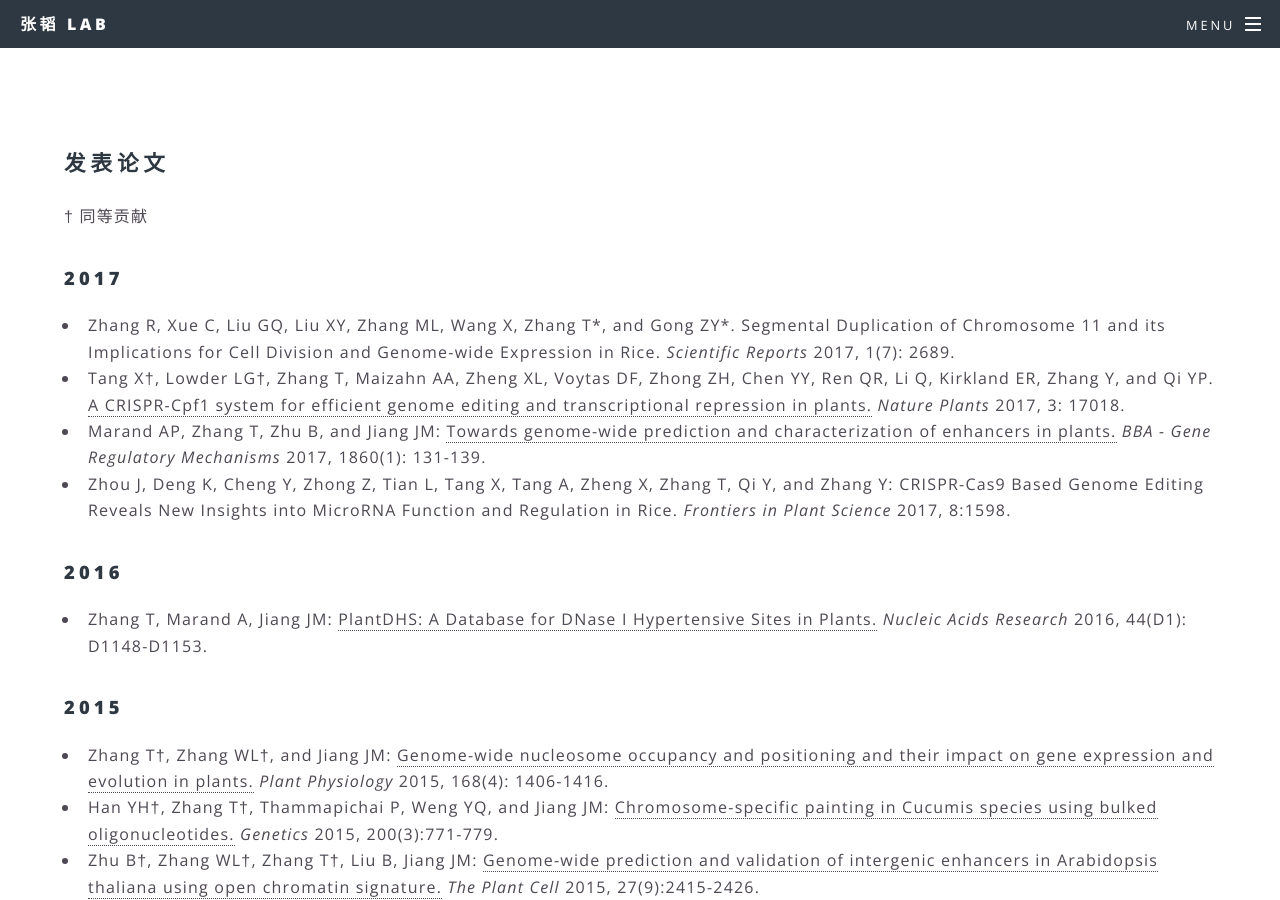
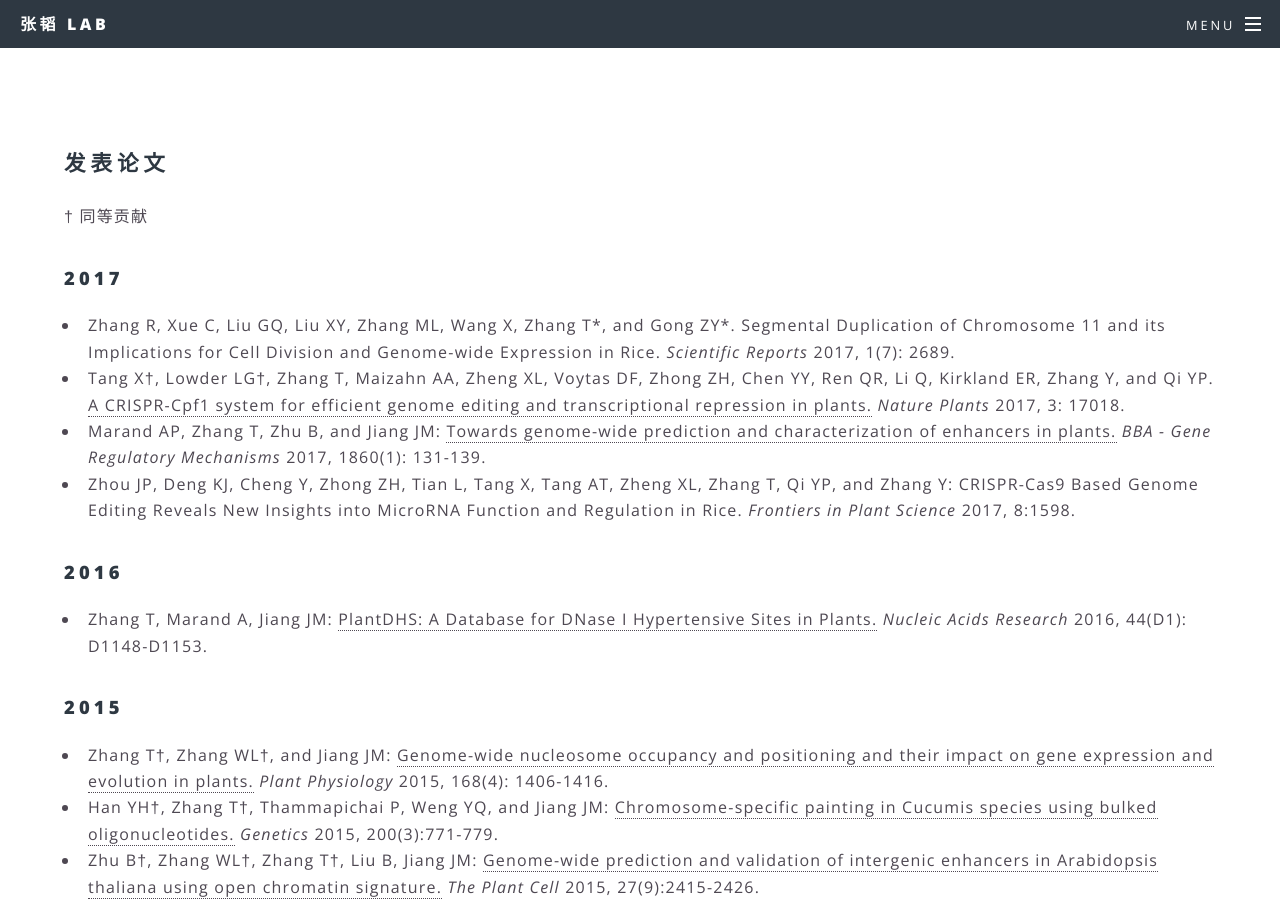
Before and after one commit to zhangtaolab/zhangtaolab.github.io, a Jekyll site: the page built from _pages/publication.md, in a window 1280 px wide and 900 px high. Built offline with Jekyll 4.4.1, drawn with Linux system fonts in a browser that asks for light colours.

Commit message:
fps name fix

```diff
--- a/_pages/publication.md
+++ b/_pages/publication.md
@@ -9,7 +9,7 @@ title: 发表论文
 - Zhang R, Xue C, Liu GQ, Liu XY, Zhang ML, Wang X, Zhang T\*, and Gong ZY\*. Segmental Duplication of Chromosome 11 and its Implications for Cell Division and Genome-wide Expression in Rice. _Scientific Reports_ 2017, 1(7): 2689.
 - Tang X†, Lowder LG†, Zhang T, Maizahn AA, Zheng XL, Voytas DF, Zhong ZH, Chen YY, Ren QR, Li Q, Kirkland ER, Zhang Y, and Qi YP. [A CRISPR-Cpf1 system for efficient genome editing and transcriptional repression in plants.](/pdf/2017/2017_Nature_Plants.pdf) _Nature Plants_ 2017, 3: 17018.
 - Marand AP, Zhang T, Zhu B, and Jiang JM: [Towards genome-wide prediction and characterization of enhancers in plants.](/pdf/2016/BBE_2016_inpress.pdf) _BBA - Gene Regulatory Mechanisms_ 2017, 1860(1): 131-139.
-- Zhou J, Deng K, Cheng Y, Zhong Z, Tian L, Tang X, Tang A, Zheng X, Zhang T, Qi Y, and Zhang Y: CRISPR-Cas9 Based Genome Editing Reveals New Insights into MicroRNA Function and Regulation in Rice. _Frontiers in Plant Science_ 2017, 8:1598.
+- Zhou JP, Deng KJ, Cheng Y, Zhong ZH, Tian L, Tang X, Tang AT, Zheng XL, Zhang T, Qi YP, and Zhang Y: CRISPR-Cas9 Based Genome Editing Reveals New Insights into MicroRNA Function and Regulation in Rice. _Frontiers in Plant Science_ 2017, 8:1598.
 
 ### 2016
 - Zhang T, Marand A, Jiang JM: [PlantDHS: A Database for DNase I Hypertensive Sites in Plants.](/pdf/2016/NAR_2016.pdf) _Nucleic Acids Research_ 2016, 44(D1): D1148-D1153.
```
